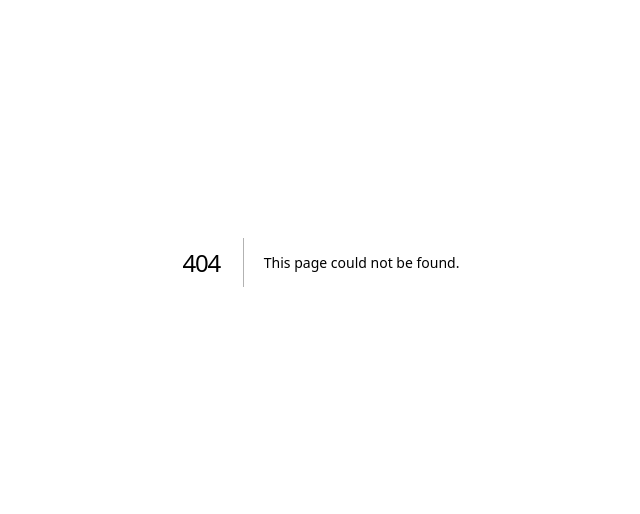
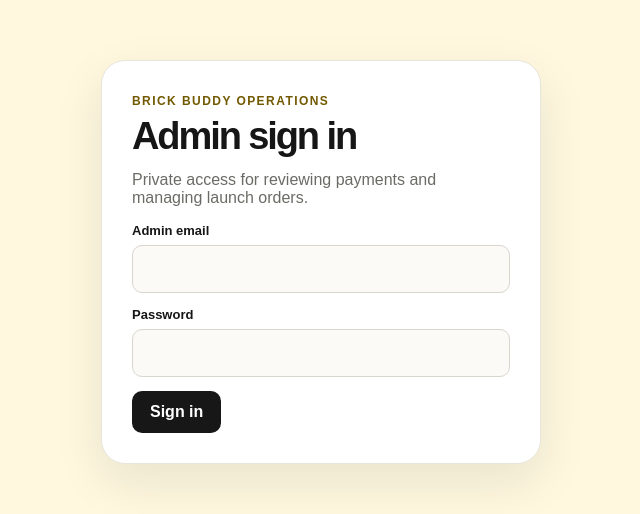
Before and after one commit to plusultratablet1-tech/brick-buddy, a Next.js app: page /admin/login in a window 1280 px wide. Before the commit this address had no page. Shown: the part 138-652 px from the top of the page, without its empty margins (319-959 px from the left). Built offline with nearby package versions, Linux system fonts and the light colour scheme.

Commit message:
feat: add admin login page

```diff
--- /dev/null
+++ b/src/app/admin/login/page.tsx
@@ -0,0 +1,15 @@
+import { AdminLoginForm } from "@/components/admin-login-form";
+import styles from "@/components/admin.module.css";
+
+export default function AdminLoginPage() {
+  return (
+    <main className={styles.loginWrap}>
+      <section className={styles.loginCard}>
+        <span className="eyebrow">Brick Buddy operations</span>
+        <h1>Admin sign in</h1>
+        <p className={styles.muted}>Private access for reviewing payments and managing launch orders.</p>
+        <AdminLoginForm />
+      </section>
+    </main>
+  );
+}
```
